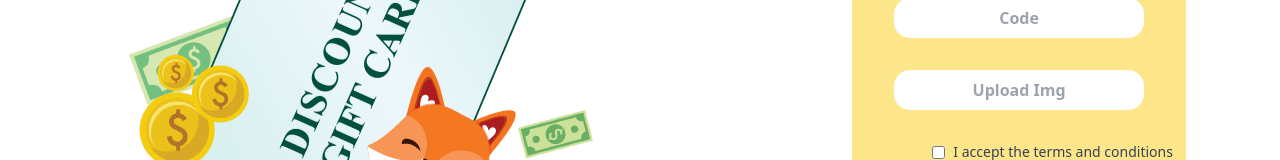
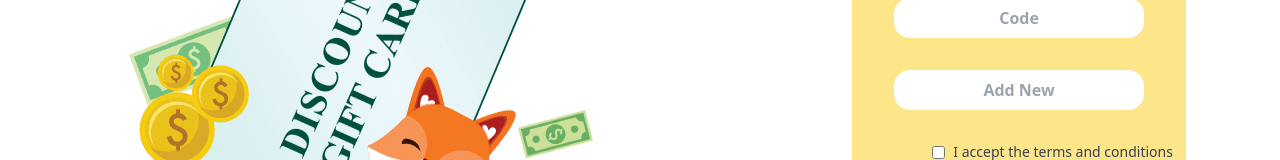
Before and after one commit to kalviumcommunity/S50_Vivan_Capstone_Kuber, a React (Vite) app in the folder Client/: page / in a window 1280 px wide. Shown: the part 498-658 px from the top of the page. Built offline with nearby package versions, Linux system fonts and the light colour scheme.

Commit message:
update_addnew

```diff
--- a/Client/src/Components/addnewpage.jsx
+++ b/Client/src/Components/addnewpage.jsx
@@ -95,7 +95,7 @@ const addnewpage = () => {
             <div className="flex justify-center ">
               <input
                 type="text"
-                placeholder="Upload Img"
+                placeholder="Add New"
                 className="mb-8 bg-white w-9/12 text-center p-2 rounded-2xl font-semibold "
               />
             </div>
```
